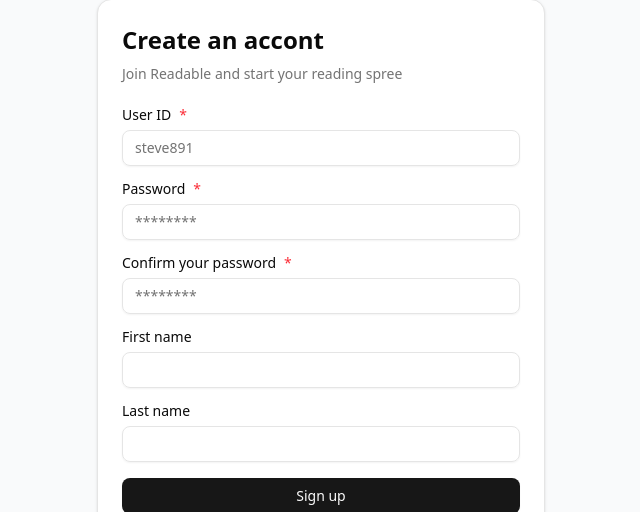
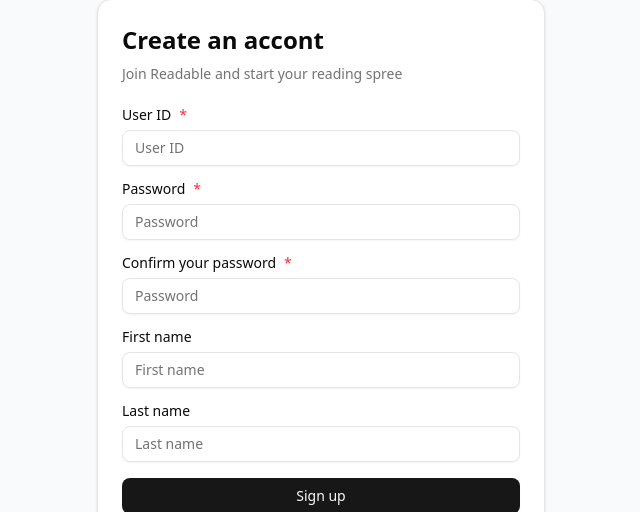
Before and after one commit to kuroikyu/readable, a React (Vite) app: page /signup in a window 1280 px wide. Shown: the part 89-601 px from the top of the page, without its empty margins (319-959 px from the left). Built offline with nearby package versions, Linux system fonts and the light colour scheme; no server answers.

Commit message:
refactor: update placeholders

```diff
--- a/src/pages/login.tsx
+++ b/src/pages/login.tsx
@@ -53,7 +53,6 @@ const Login: FC = () => {
               id="userId"
               name="userId"
               type="text"
-              placeholder="steve879"
               required
               value={userId}
               onChange={(e) => setUserId(e.target.value)}
@@ -66,7 +65,6 @@ const Login: FC = () => {
               id="password"
               name="password"
               type="password"
-              placeholder="********"
               required
               value={password}
               onChange={(e) => setPassword(e.target.value)}
--- a/src/pages/signup.tsx
+++ b/src/pages/signup.tsx
@@ -65,7 +65,7 @@ const Signup: FC = () => {
               id="userId"
               name="userId"
               type="text"
-              placeholder="steve891"
+              placeholder="User ID"
               required
               value={userId}
               onChange={(e) => setUserId(e.target.value)}
@@ -80,7 +80,7 @@ const Signup: FC = () => {
               id="password"
               name="password"
               type="password"
-              placeholder="********"
+              placeholder="Password"
               required
               value={password}
               onChange={(e) => setPassword(e.target.value)}
@@ -95,7 +95,7 @@ const Signup: FC = () => {
               id="password2"
               name="password2"
               type="password"
-              placeholder="********"
+              placeholder="Password"
               required
               value={password2}
               onChange={(e) => setPassword2(e.target.value)}
@@ -108,6 +108,7 @@ const Signup: FC = () => {
               id="first-name"
               name="first-name"
               type="text"
+              placeholder="First name"
               value={firstName}
               onChange={(e) => setFirstName(e.target.value)}
             />
@@ -119,6 +120,7 @@ const Signup: FC = () => {
               id="last-name"
               name="last-name"
               type="text"
+              placeholder="Last name"
               value={lastName}
               onChange={(e) => setLastName(e.target.value)}
             />
```
